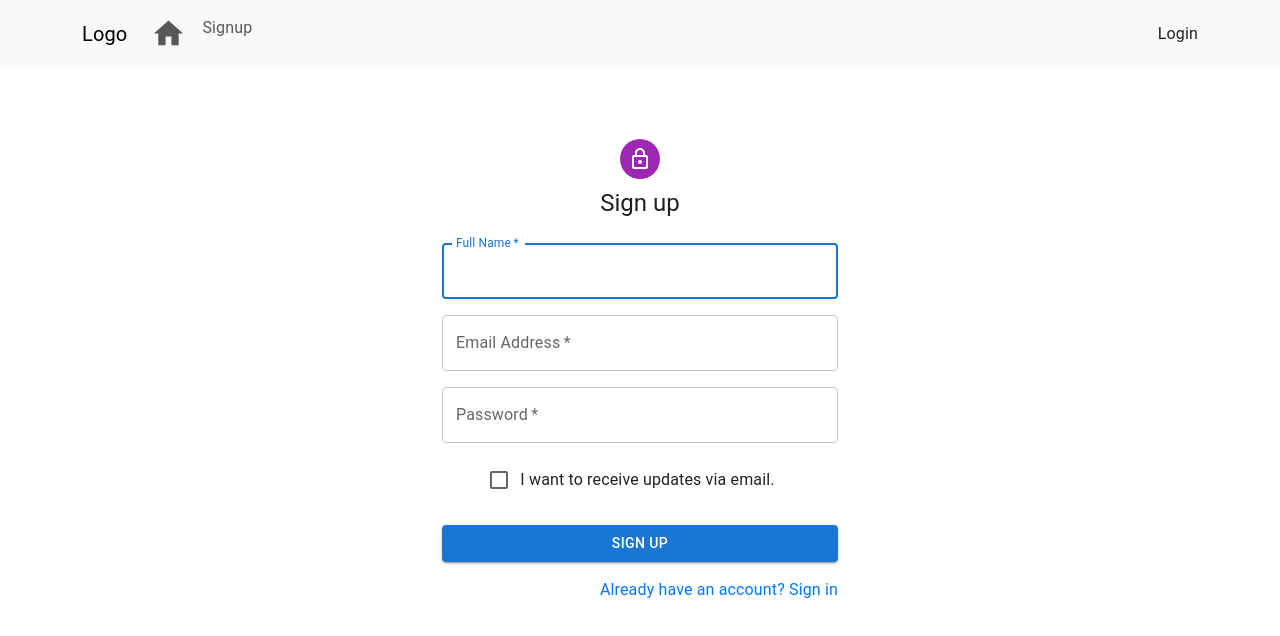
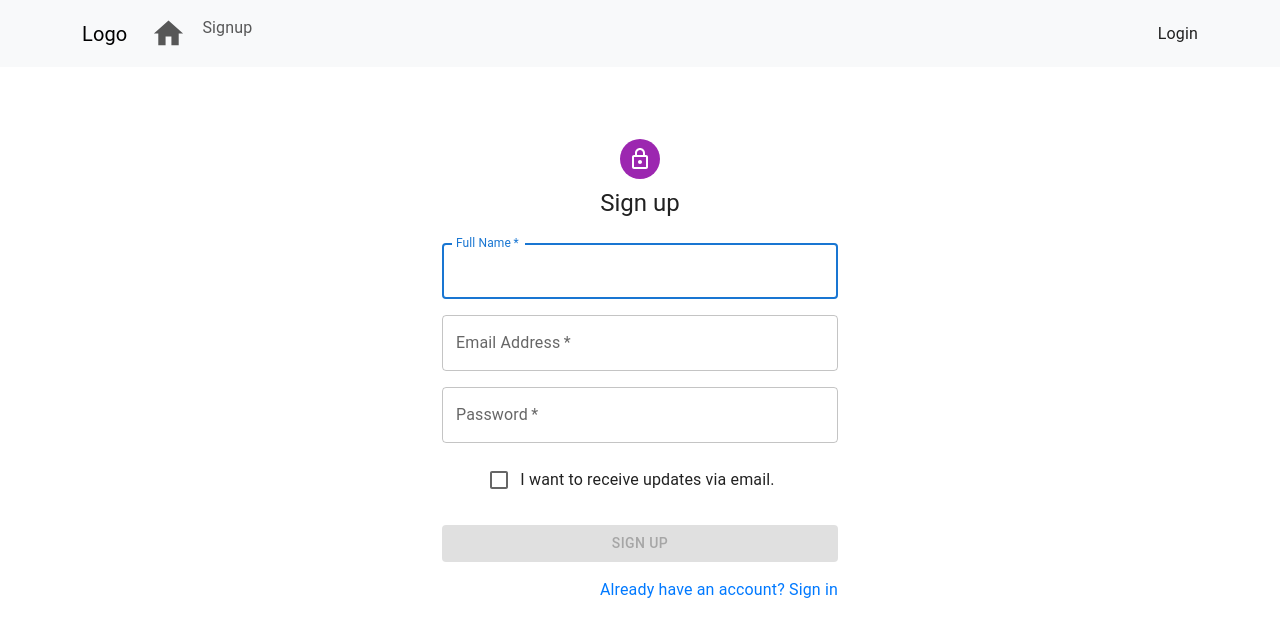
Before and after one commit to suryathink/diatoz-assignment-repo, a React (Create React App) app in the folder client/my-app/: page /signup in a window 1280 px wide. Shown: the top 636 px of the page. Built offline with nearby package versions, Linux system fonts and the light colour scheme.

Commit message:
Update Signup.jsx

```diff
--- a/client/my-app/src/Components/Signup.jsx
+++ b/client/my-app/src/Components/Signup.jsx
@@ -15,6 +15,7 @@ import Container from '@mui/material/Container';
 import { createTheme, ThemeProvider } from '@mui/material/styles';
 import { useNavigate } from 'react-router-dom';
 import { blue } from '@mui/material/colors';
+import CircularProgress from "@mui/material/CircularProgress";
 
 
 function Copyright(props) {
@@ -38,6 +39,8 @@ export default function SignUp() {
     const [nameState, setNameState] = useState('');
     const [emailState, setEmailState] = useState("")
     const [passwordState, setPasswordState] = useState("")
+    const [emailError, setEmailError] = useState(false);
+    const [loading, setLoading] = useState(false);
 
     const navigate = useNavigate();
 
@@ -75,6 +78,7 @@ export default function SignUp() {
 
   const handleSubmit = async (event) => {
     event.preventDefault();
+    setLoading(true);
     const data = new FormData(event.currentTarget);
    const fullName= data.get('firstName')
    const email = data.get('email')
@@ -85,7 +89,7 @@ export default function SignUp() {
 
    // Call the function to send data to the server after form submission
    await sendDataToServer();
-
+   setLoading(false);
   };
 
 
@@ -94,6 +98,15 @@ export default function SignUp() {
     // console.log(nameState, emailState, passwordState);
   }, [nameState, emailState, passwordState]);
 
+
+  const handleEmailChange = (e) => {
+    const email = e.target.value;
+    // Regular expression to validate email format
+    const emailRegex = /^[^\s@]+@[^\s@]+\.[^\s@]+$/;
+    const isValidEmail = emailRegex.test(email);
+    setEmailError(!isValidEmail);
+    setEmailState(email);
+  };
 
   return (
     <ThemeProvider theme={defaultTheme}>
@@ -127,16 +140,7 @@ export default function SignUp() {
                   autoFocus
                 />
               </Grid>
-              {/* <Grid item xs={12} sm={6}>
-                <TextField
-                  required
-                  fullWidth
-                  id="lastName"
-                  label="Last Name"
-                  name="lastName"
-                  autoComplete="family-name"
-                />
-              </Grid> */}
+
               <Grid item xs={12}>
                 <TextField
                   required
@@ -145,7 +149,11 @@ export default function SignUp() {
                   label="Email Address"
                   name="email"
                   autoComplete="email"
-                  onChange={(e)=>{setEmailState(e.target.value)}}
+                  // onChange={(e)=>{setEmailState(e.target.value)}}
+                  onChange={handleEmailChange}
+                  value={emailState}
+                  error={emailError}
+                  helperText={emailError ? "Please provide valid Email address" : ""}
                 />
               </Grid>
               <Grid item xs={12}>
@@ -172,8 +180,15 @@ export default function SignUp() {
               fullWidth
               variant="contained"
               sx={{ mt: 3, mb: 2 }}
+              disabled={
+                nameState === "" ||
+                emailState === "" ||
+                passwordState === "" ||
+                emailError == true ||
+                loading
+              }
             >
-              Sign Up
+             {loading ? <CircularProgress size={20} /> : "Sign Up"}
             </Button>
             <Grid container justifyContent="flex-end">
               <Grid item>
@@ -184,7 +199,7 @@ export default function SignUp() {
             </Grid>
           </Box>
         </Box>
-        {/* <Copyright sx={{ mt: 5 }} /> */}
+
       </Container>
     </ThemeProvider>
   );
```
